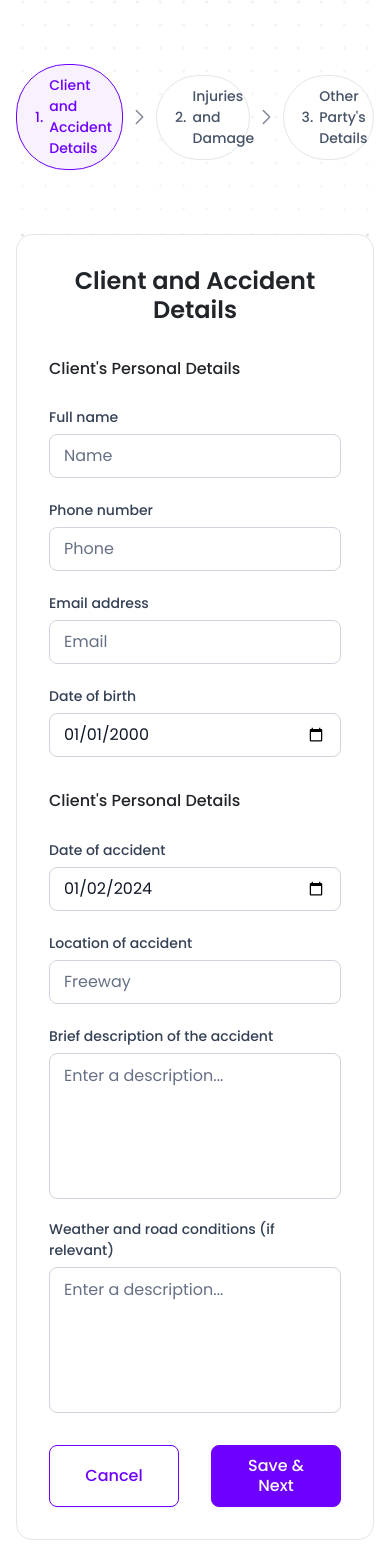
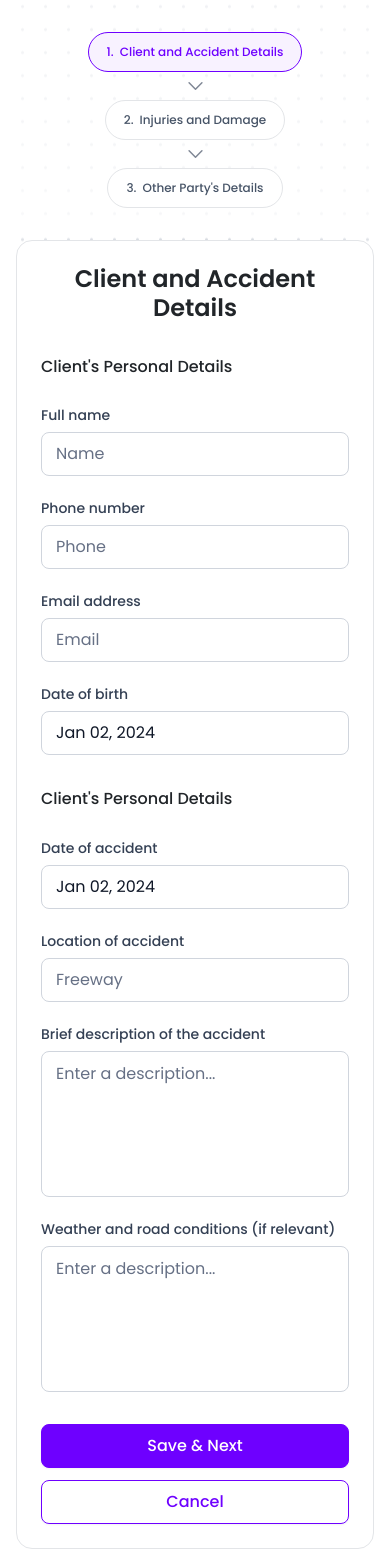
Before and after one commit to shahbaz760/nocred3, a React (Vite) app: page /post-case in a window 390 px wide. Shown: the top 1568 px of the page. Built offline with nearby package versions, Linux system fonts and the light colour scheme.

Commit message:
worked on post case responsive and date picker

```diff
--- a/src/constants/regex.ts
+++ b/src/constants/regex.ts
@@ -1,3 +1,4 @@
 export const emailRegExp = /^[A-Z0-9._%+-]+@[A-Z0-9.-]+\.[A-Z]{2,}$/i;
 
-export const phoneRegExp = /^\+[0-9]*$/;
+// export const phoneRegExp = /^\+[0-9]*$/; // make + compulsory
+export const phoneRegExp = /^\+?\d*$/;
--- a/src/pages/post-case/index.tsx
+++ b/src/pages/post-case/index.tsx
@@ -1,6 +1,5 @@
 import { useFormik } from 'formik';
-import moment from 'moment';
-import { useState } from 'react';
+import React, { useState } from 'react';
 import { Container } from 'react-bootstrap';
 import { Link } from 'react-router-dom';
 import { ArrowRightIcon, CheckCircleFilledIcon } from '../../assets/svg';
@@ -23,8 +22,8 @@ const PostCase = () => {
       full_name: '',
       phone_number: '',
       email_address: '',
-      date_birth: moment('2000-01-01').format('YYYY-MM-DD'),
-      date_accident: moment().format('YYYY-MM-DD'),
+      date_birth: new Date(),
+      date_accident: new Date(),
       location_accident: '',
       description_accident: '',
       weather_condition: '',
@@ -75,7 +74,7 @@ const PostCase = () => {
         <div className={styles.page_wrapper}>
           <div className={styles.horizontal_tabs}>
             {topTabs.map((item, index) => (
-              <>
+              <React.Fragment key={index}>
                 <span
                   className={`${styles.single_tab} ${
                     index < activeStep ? styles.active : ''
@@ -96,7 +95,7 @@ const PostCase = () => {
                     <ArrowRightIcon />
                   </span>
                 ) : null}
-              </>
+              </React.Fragment>
             ))}
           </div>
 
--- a/src/pages/post-case/postCase.module.scss
+++ b/src/pages/post-case/postCase.module.scss
@@ -38,6 +38,25 @@
         border-color: currentColor;
       }
     }
+    @include max($lg) {
+      padding: var(--spacing-4xl) 0;
+      flex-wrap: wrap;
+      gap: 6px;
+      .arrowIcon {
+        // display: none;
+        flex-basis: 100%;
+        aspect-ratio: 0;
+        svg {
+          transform: rotate(90deg);
+        }
+      }
+      .single_tab {
+        // width: 100%;
+        // max-width: 260px;
+        justify-content: center;
+        font-size: 12px;
+      }
+    }
   }
 }
 .form_card {
@@ -57,6 +76,20 @@
     gap: var(--spacing-4xl);
     > * {
       flex-basis: 50%;
+    }
+  }
+  @include max($md) {
+    padding: var(--spacing-3xl);
+    .submit_btn_wrap {
+      gap: var(--spacing-lg);
+    }
+  }
+  @include max($sm) {
+    .submit_btn_wrap {
+      flex-wrap: wrap-reverse;
+      > * {
+        flex-basis: 100%;
+      }
     }
   }
 }
--- a/src/pages/post-case/steps/step1.tsx
+++ b/src/pages/post-case/steps/step1.tsx
@@ -1,6 +1,7 @@
 /* eslint-disable @typescript-eslint/no-explicit-any */
 import { FormikProps } from 'formik';
 import CustomButton from '../../../theme/button';
+import DateField from '../../../theme/date_input';
 import InputField from '../../../theme/input';
 import styles from '../postCase.module.scss';
 
@@ -40,12 +41,13 @@ const PostCaseStep1: React.FC<IProps> = ({ formik }) => {
             />
           </div>
           <div className={styles.md6}>
-            <InputField
+            <DateField
+              formik={formik}
               label='Date of birth'
-              formik={formik}
-              placeholder=''
               name='date_birth'
-              type='date'
+              selected={formik?.values?.date_birth}
+              onChange={(date) => formik.setFieldValue('date_birth', date)}
+              placeholderText='Select date'
             />
           </div>
         </div>
@@ -54,12 +56,13 @@ const PostCaseStep1: React.FC<IProps> = ({ formik }) => {
         <h5>Client's Personal Details</h5>
         <div className={styles.fields_wrapper}>
           <div className={styles.md6}>
-            <InputField
+            <DateField
+              formik={formik}
               label='Date of accident'
-              formik={formik}
-              placeholder=''
               name='date_accident'
-              type='date'
+              selected={formik?.values?.date_accident}
+              onChange={(date) => formik.setFieldValue('date_accident', date)}
+              placeholderText='Select date'
             />
           </div>
           <div className={styles.md6}>
--- a/src/styles/App.scss
+++ b/src/styles/App.scss
@@ -58,11 +58,20 @@ body {
       line-height: 1.25;
       color: $heading_color;
       resize: none;
-      &.has_error {
-        border-color: $danger;
+      &:focus {
+        box-shadow: 0px 0px 0px 4px #9e77ed3d, 0px 1px 2px 0px #1018280d;
+        border-color: $input_primary;
       }
       &::placeholder {
         color: $textColor2;
+      }
+      &.has_error {
+        border-color: $danger;
+        &:focus {
+          border-color: rgba($danger, 0.5);
+          box-shadow: 0px 0px 0px 4px rgba($danger, 0.3),
+            0px 1px 2px 0px rgba($danger, 0.3);
+        }
       }
     }
   }
@@ -89,6 +98,78 @@ body {
     font-size: var(--f12);
     top: 100%;
   }
+  .react-datepicker-popper {
+    padding-top: 4px;
+    right: auto !important;
+    left: 50% !important;
+    transform: translate(-50%, 72px) !important;
+  }
+  .react-datepicker {
+    padding: var(--spacing-3xl) var(--spacing-2xl) var(--spacing-xl);
+    border-radius: 12px;
+    border-color: $borderColor;
+    box-shadow: 0px 0px 25px -15px rgba(#000, 0.4);
+    @include max($sm) {
+      padding: var(--spacing-xl) var(--spacing-lg);
+    }
+  }
+  .react-datepicker-wrapper {
+    display: block;
+    .react-datepicker__input-container {
+      display: inherit;
+    }
+  }
+  .react-datepicker__header {
+    background-color: #fff;
+    border: none;
+    padding: 0;
+  }
+  .react-datepicker__navigation {
+    top: var(--spacing-3xl);
+    @include max($sm) {
+      top: var(--spacing-xl);
+    }
+    .react-datepicker__navigation-icon {
+      &:before {
+        border-color: #000;
+        border-width: 2px 2px 0 0;
+      }
+    }
+    &.react-datepicker__navigation--previous {
+      left: 20px;
+    }
+    &.react-datepicker__navigation--next {
+      right: 20px;
+    }
+  }
+  .react-datepicker__current-month {
+    margin-bottom: var(--spacing-2xl);
+    color: $black2;
+    font-size: 16px;
+    line-height: 1;
+  }
+  .react-datepicker__triangle {
+    display: none;
+  }
+  .react-datepicker__day,
+  .react-datepicker__day-name {
+    width: 40px;
+    aspect-ratio: 1;
+    height: auto;
+    display: inline-flex;
+    align-items: center;
+    justify-content: center;
+    font-size: 14px;
+    border-radius: 50%;
+    font-weight: 400;
+    @include max($sm) {
+      width: 34px;
+    }
+  }
+  .react-datepicker__day--selected {
+    background-color: $primary;
+    line-height: 1;
+  }
 }
 
 .section_heading {
--- a/src/styles/_var.scss
+++ b/src/styles/_var.scss
@@ -1,5 +1,6 @@
 // =========== scss variables =============
 $primary: #6e00ff;
+$input_primary: #d6bbfb;
 $black: #000;
 $black1: #464e59;
 $black2: #5d6776;
--- /dev/null
+++ b/src/theme/date_input.tsx
@@ -0,0 +1,35 @@
+/* eslint-disable @typescript-eslint/no-explicit-any */
+import { FormikProps } from 'formik';
+import { Form } from 'react-bootstrap';
+import ReactDatePicker, { ReactDatePickerProps } from 'react-datepicker';
+
+interface IProps extends ReactDatePickerProps {
+  name: string;
+  label?: string;
+  formik?: FormikProps<any>;
+}
+
+const DateField: React.FC<IProps> = ({ name, formik, label, ...rest }) => {
+  const formikValue = formik?.values[name];
+  const formikError = formik?.touched[name] ? formik?.errors[name] : null;
+
+  return (
+    <Form.Group className={`field_wrap ${rest.className}`}>
+      {label ? <Form.Label>{label}</Form.Label> : null}
+      <ReactDatePicker
+        dateFormat='MMM dd, yyyy'
+        selected={formikValue}
+        customInput={<Form.Control type='text' className='form-control' />}
+        {...rest}
+        className={`${formikError ? 'has_error' : ''}`}
+      />
+      {formikError ? (
+        <span className='error'>
+          {typeof formikError === 'string' ? formikError : ''}
+        </span>
+      ) : null}
+    </Form.Group>
+  );
+};
+
+export default DateField;
--- a/src/validations/validations.ts
+++ b/src/validations/validations.ts
@@ -36,11 +36,7 @@ export const nameSchema = (message?: string) =>
     .required(message ?? 'This field is required');
 
 export const dateSchema = (message?: string) =>
-  yup
-    .string()
-    .trim()
-    .max(20, 'Maximum 20 character')
-    .required(message ?? 'This field is required');
+  yup.date().required(message ?? 'This field is required');
 
 export const yesNoSelect = (message?: string) =>
   yup
```
Also changed, not shown: src/common/footer/index.tsx (+0 -8 lines).
